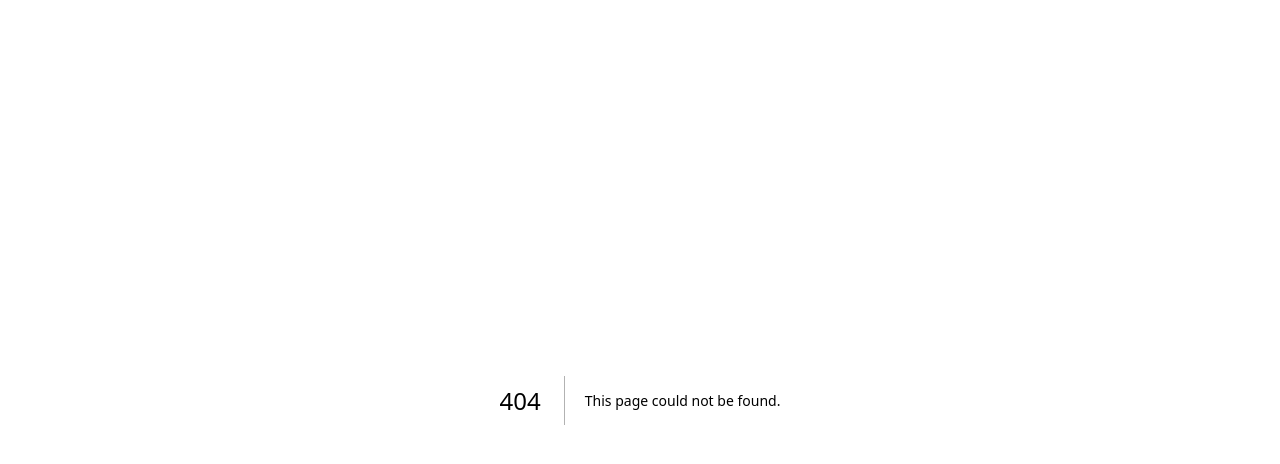
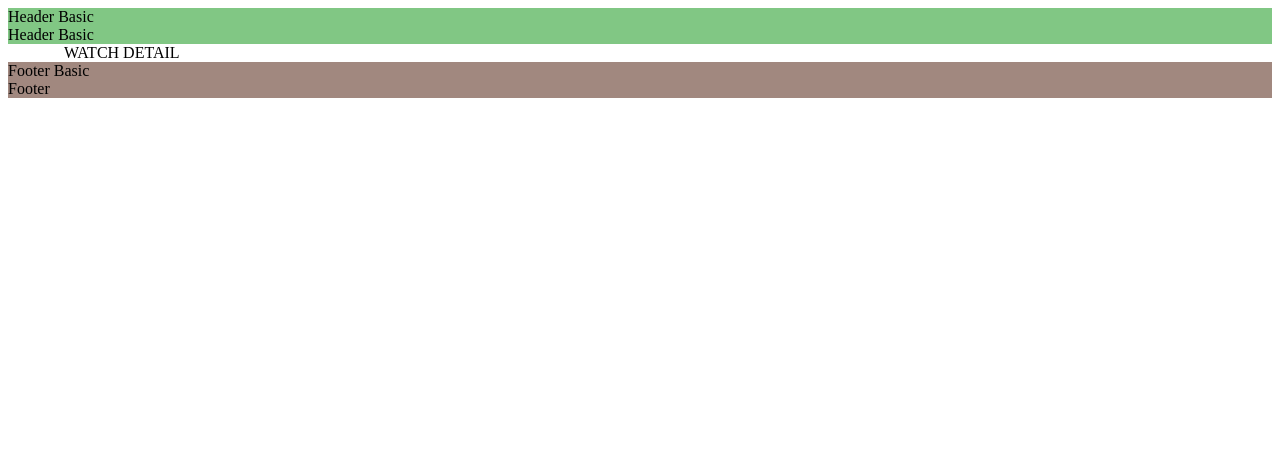
Before and after one commit to doston909/timory-next, a Next.js app: page /watch/detail in a window 1280 px wide. Before the commit this address had no page. Shown: the top 464 px of the page. Built offline with nearby package versions, Linux system fonts and the light colour scheme.

Commit message:
feat:DAVE/ integration Header and Footer via Layouts

```diff
--- /dev/null
+++ b/libs/components/layout/LayoutBasic.tsx
@@ -0,0 +1,24 @@
+import { Stack } from "@mui/material";
+import Head from "next/head";
+
+const withLayoutBasic = (Component: any) => {
+  return (props: any) => {
+    return (
+      <>
+        <Head>
+          <title>Nestar</title>
+        </Head>
+        <Stack id="pc-wrap">
+          <Stack sx={{ background: "#81c784" }}>Header Basic</Stack>
+          <Stack id={"main"}>
+            <Component {...props} />
+          </Stack>
+
+          <Stack sx={{ background: "#a1887f" }}>Footer</Stack>
+        </Stack>
+      </>
+    );
+  };
+};
+
+export default withLayoutBasic;
--- /dev/null
+++ b/pages/watch/detail.tsx
@@ -0,0 +1,14 @@
+import withLayoutBasic from "@/libs/components/layout/LayoutBasic";
+import { Container, Stack } from "@mui/material";
+
+const WatchDetail = () => {
+  return (
+    <>
+      <Stack sx={{ background: "#81c784" }}>Header Basic</Stack>
+      <Container>WATCH DETAIL</Container>
+      <Stack sx={{ background: "#a1887f" }}>Footer Basic</Stack>
+    </>
+  );
+};
+
+export default withLayoutBasic(WatchDetail);
```
Also changed, not shown: libs/components/layout/LayoutHome.tsx (added, +25 -0 lines), pages/index.tsx (+7 -9 lines), pages/watch/index.tsx (added, +13 -0 lines).
